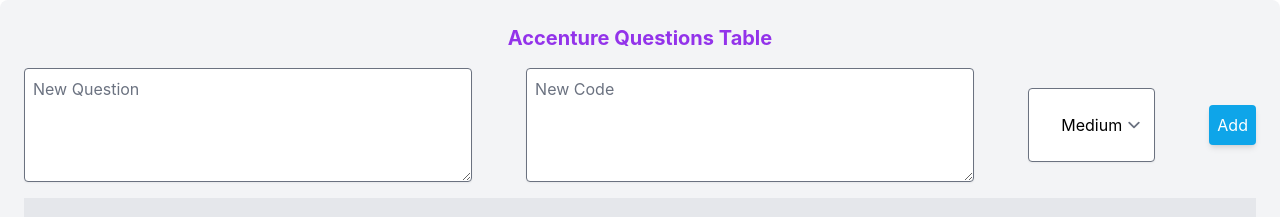
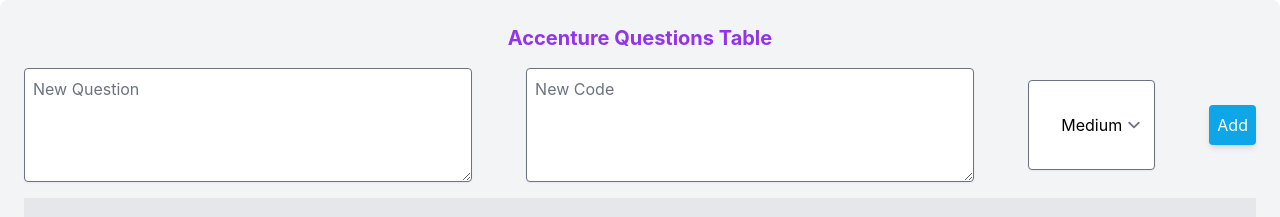
Before and after one commit to harsha42703/Dyanamic-TAble, a React (Create React App) app in the folder client/: page / in a window 1280 px wide. Shown: the top 217 px of the page. Built offline with nearby package versions, Linux system fonts and the light colour scheme; no server answers.

Commit message:
Update TableComponent.jsx

```diff
--- a/client/src/Components/TableComponent.jsx
+++ b/client/src/Components/TableComponent.jsx
@@ -119,13 +119,13 @@
         <select
           value={editMode ? editLevel : newLevel}
           onChange={(e) => editMode ? setEditLevel(e.target.value) : setNewLevel(e.target.value)}
-          className="py-6 px-8 left-align border rounded bg-white shadow-sm">
+          className="py-8 px-8 left-align border rounded bg-white shadow-sm">
           <option>Easy</option>
           <option>Medium</option>
           <option>Hard</option>
         </select>
         {editMode ? (
-          <button onClick={handleEditSave} className="ml-2 bg-yellow-500 text-white p-2 rounded shadow-md">
+          <button onClick={handleEditSave} className="ml-2 bg-yellow-500 py-8 text-white px-2 rounded shadow-md">
             Save
           </button>
         ) : (
```
